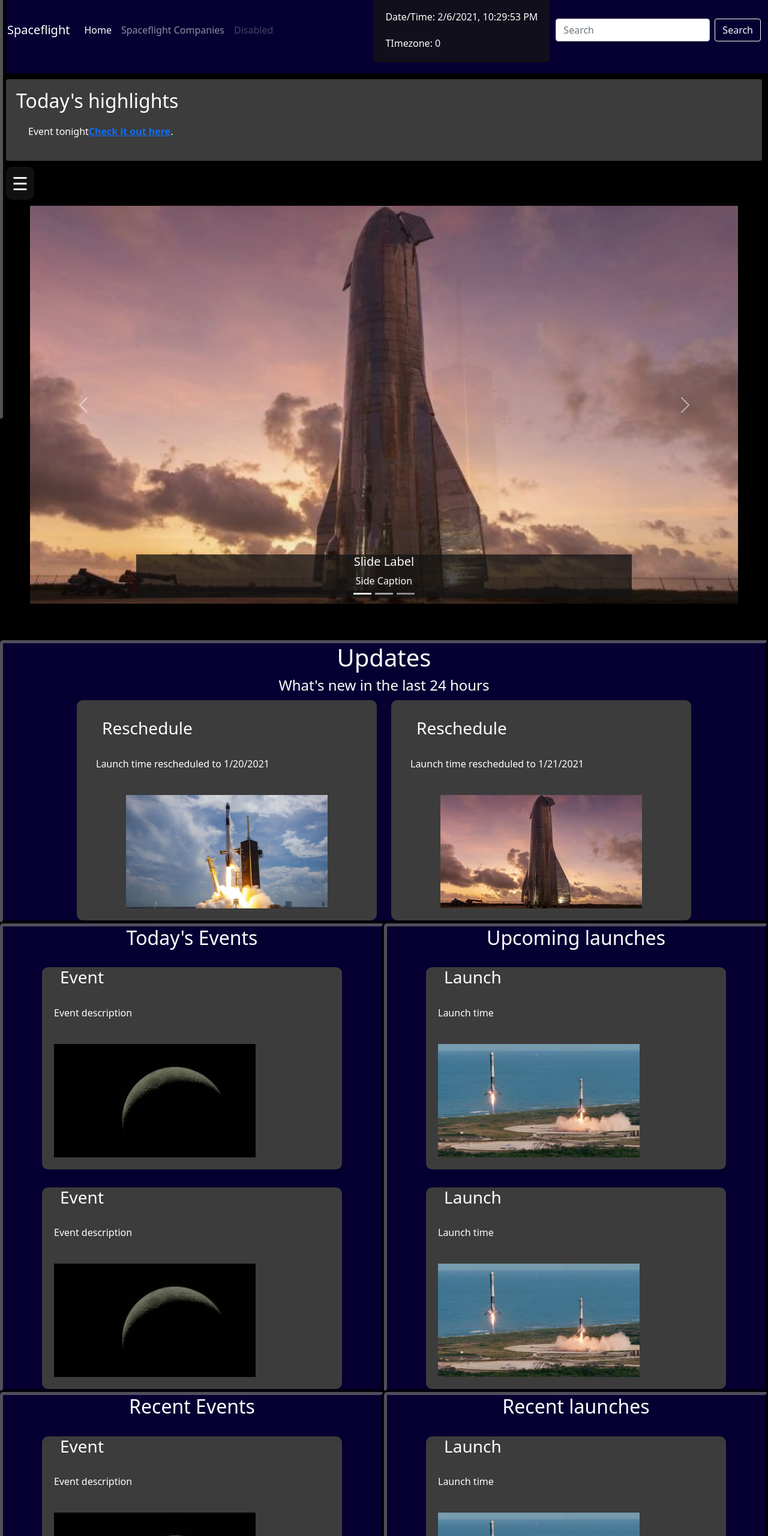
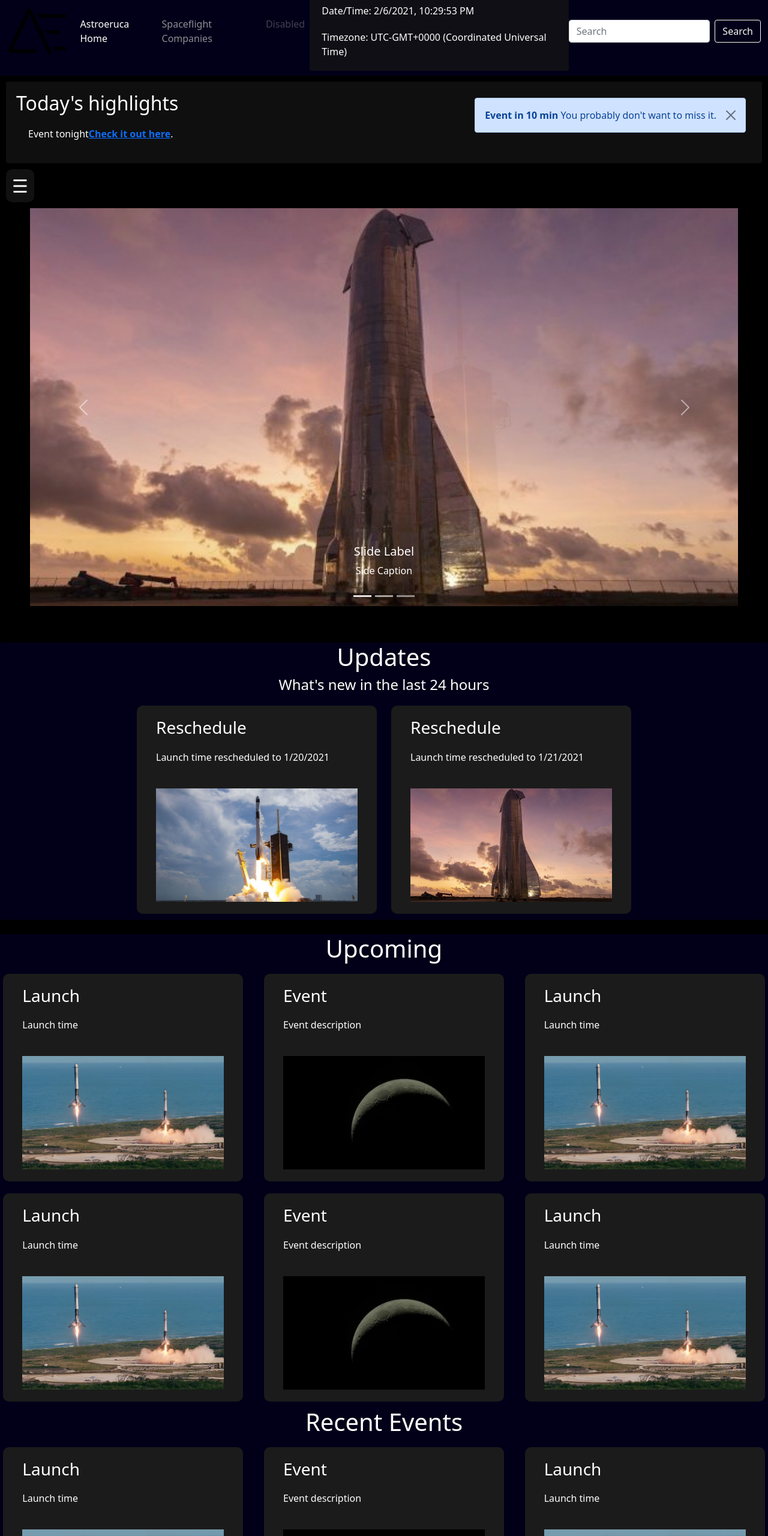
Before and after one commit to Astroeruca/Astroeruca.github.io, a plain HTML site: page index.html in a window 1280 px wide. Shown: the part 100-2660 px from the top of the page at 60% size. Drawn offline with nearby package versions, Linux system fonts and the light colour scheme.

Commit message:
Content update
Changed folder directories.
Fixed bug in timezone.
Added logo.
Css changes.

```diff
--- a/index.html
+++ b/index.html
@@ -5,12 +5,16 @@
 
     <head>
         <title>
-            Spaceflight
+            Astroeruca|Spaceflight Calender
         </title>
         <link href="https://cdn.jsdelivr.net/npm/bootstrap@5.0.0-beta1/dist/css/bootstrap.min.css" rel="stylesheet" >
-        <link rel="stylesheet" href="styles/style.css" >
-        <link rel="stylesheet" href="sidebar/sidebar.css">
-        <link rel="stylesheet" href="calendar/calendar.css">
+        <link rel="stylesheet" href="styles/style.css">
+        <link rel="stylesheet" href="styles/sections.css">
+        <link rel="stylesheet" href="styles/index.css.css">
+        <link rel="stylesheet" href="js-sections/sidebar/sidebar.css">
+        <link rel="stylesheet" href="js-sections/calendar/calendar.css">
+        <link rel="stylesheet" href="js-sections/time/time.css">
+
         <meta charset="UTF-8" />
         <meta name="viewport" content="width=device-width, initial-scale=1.0" />
 
@@ -29,7 +33,7 @@
             <div class="container-fluid">
 
 
-              <a class="navbar-brand" href="index.html">Spaceflight</a>
+              <a class="navbar-brand" href="index.html"><img class="logo" src="logo.png"></a>
 
 
               <button class="navbar-toggler" type="button" data-bs-toggle="collapse" data-bs-target="#navbarSupportedContent" aria-controls="navbarSupportedContent" aria-expanded="false" aria-label="Toggle navigation">
@@ -40,7 +44,7 @@
                   <li class="nav-item">
 
 
-                    <a class="nav-link active" aria-current="page" href="index.html">Home</a>
+                    <a class="nav-link active" aria-current="page" href="index.html">Astroeruca Home</a>
 
 
                   </li>
@@ -60,7 +64,7 @@
                 </ul>
                 <div class="time">
                   <p class="post-text">Date/Time: <span id="time"></span></p>
-                  <p class="post-text">TImezone: <span id="zone"></span> </p>
+                  <p class="post-text">Timezone: UTC-<span id="zonenumber"></span> </p>
 
 
                 </div>
@@ -71,6 +75,10 @@
               </div>
             </div>
           </nav>
+
+          <div class="title">
+
+          </div>
 
 
           <div class="alert tertiary" role="alert" >
@@ -172,12 +180,25 @@
           </div>
         </div>
       </div>
-      <div class="container-fluid">
+
+      <br>
+
+      <div class=" secondary container-fluid">
         <div class="row">
-          <div class="secondary section col-6 edge left">
+          <div class="section edge left">
             <div class="section-body">
-              <h2 class="center-text">Today's Events</h2>
-              <div class="post">
+              <h1 class="center-text">Upcoming</h1>
+              <div class="row">
+                <div class="post col-4">
+
+                  <h3 class="post-header">
+                    Launch
+                  </h3>
+                  <p class="post-text">Launch time</p>
+                  <img class="post-image" src="images/heavy.jpg" alt="Falcon 9">
+
+                </div>
+                <div class="post col-4">
 
                   <h3 class="post-header">
                     Event
@@ -186,7 +207,27 @@
                   <img class="post-image" src="images/moon.jpg" alt="Falcon 9">
 
                 </div>
-              <div class="post">
+                <div class="post col-4">
+
+                  <h3 class="post-header">
+                    Launch
+                  </h3>
+                  <p class="post-text">Launch time</p>
+                  <img class="post-image" src="images/heavy.jpg" alt="Falcon 9">
+
+                </div>
+              </div>
+              <div class="row">
+                <div class="post col-4">
+
+                  <h3 class="post-header">
+                    Launch
+                  </h3>
+                  <p class="post-text">Launch time</p>
+                  <img class="post-image" src="images/heavy.jpg" alt="Falcon 9">
+
+                </div>
+                <div class="post col-4">
 
                   <h3 class="post-header">
                     Event
@@ -195,10 +236,20 @@
                   <img class="post-image" src="images/moon.jpg" alt="Falcon 9">
 
                 </div>
+                <div class="post col-4">
+
+                  <h3 class="post-header">
+                    Launch
+                  </h3>
+                  <p class="post-text">Launch time</p>
+                  <img class="post-image" src="images/heavy.jpg" alt="Falcon 9">
 
                 </div>
               </div>
-          <div class="secondary section col-6 edge right">
+
+            </div>
+          </div>
+          <!-- <div class="secondary section col-6 edge right">
             <div class="section-body">
               <h2 class="center-text">Upcoming launches</h2>
               <div class="post">
@@ -221,17 +272,27 @@
               </div>
 
             </div>
-          </div>
+          </div> -->
         </div>
       </div>
 
 
-      <div class="container-fluid">
+      <div class=" secondary container-fluid">
         <div class="row">
-          <div class="secondary section col-6 edge left">
+          <div class="section edge left">
             <div class="section-body">
-              <h2 class="center-text">Recent Events</h2>
-              <div class="post">
+              <h1 class="center-text">Recent Events</h1>
+              <div class="row">
+                <div class="post col-4">
+
+                  <h3 class="post-header">
+                    Launch
+                  </h3>
+                  <p class="post-text">Launch time</p>
+                  <img class="post-image" src="images/heavy.jpg" alt="Falcon 9">
+
+                </div>
+                <div class="post col-4">
 
                   <h3 class="post-header">
                     Event
@@ -240,7 +301,27 @@
                   <img class="post-image" src="images/moon.jpg" alt="Falcon 9">
 
                 </div>
-              <div class="post">
+                <div class="post col-4">
+
+                  <h3 class="post-header">
+                    Launch
+                  </h3>
+                  <p class="post-text">Launch time</p>
+                  <img class="post-image" src="images/heavy.jpg" alt="Falcon 9">
+
+                </div>
+              </div>
+              <div class="row">
+                <div class="post col-4">
+
+                  <h3 class="post-header">
+                    Launch
+                  </h3>
+                  <p class="post-text">Launch time</p>
+                  <img class="post-image" src="images/heavy.jpg" alt="Falcon 9">
+
+                </div>
+                <div class="post col-4">
 
                   <h3 class="post-header">
                     Event
@@ -249,10 +330,19 @@
                   <img class="post-image" src="images/moon.jpg" alt="Falcon 9">
 
                 </div>
+                <div class="post col-4">
+
+                  <h3 class="post-header">
+                    Launch
+                  </h3>
+                  <p class="post-text">Launch time</p>
+                  <img class="post-image" src="images/heavy.jpg" alt="Falcon 9">
 
                 </div>
               </div>
-          <div class="secondary section col-6 edge right">
+            </div>
+          </div>
+          <!-- <div class="secondary section col-6 edge right">
             <div class="section-body">
               <h2 class="center-text">Recent launches</h2>
               <div class="post">
@@ -275,7 +365,7 @@
               </div>
 
             </div>
-          </div>
+          </div> -->
         </div>
       </div>
 
@@ -315,9 +405,9 @@
 
 
 
-      <script src="sidebar/sidebar.js"></script>
-      <script src="time/time.js"></script>
-      <script src="calendar/calendar.js"></script>
+      <script src="js-sections/sidebar/sidebar.js"></script>
+      <script src="js-sections/time/time.js"></script>
+      <script src="js-sections/calendar/calendar.js"></script>
     </body>
 
 
--- /dev/null
+++ b/js-sections/time/time.css
@@ -0,0 +1,5 @@
+.time {
+    background-color: #151515c1;
+    border-radius: 2px;
+
+}
--- a/time/time.js
+++ b/js-sections/time/time.js
@@ -27,6 +27,6 @@ var interval = setInterval(timer ,1000);
     function timer() {
     var time = new Date();
     document.getElementById("time").innerHTML = time.toLocaleString();
-    document.getElementById("zone").innerHTML = time.getTimezoneOffset() / 60;
+    document.getElementById("zonenumber").innerHTML = time.toString().match(/([A-Z]+[\+-][0-9]+.*)/)[1];
 
 }
--- /dev/null
+++ b/styles/index.css
@@ -0,0 +1,17 @@
+.fix {
+    position: fixed;
+    z-index: 20;
+    left:900px;
+    top:0px;
+}
+
+.carousel-caption {
+    background-color: #151515c1;
+    margin-left: 0px;
+    margin-right: 0px;
+    padding: 0px;
+}
+
+.nav-link {
+    margin: 10px;
+}
--- /dev/null
+++ b/styles/sections.css
@@ -0,0 +1,34 @@
+.section {
+    border-radius: 5px;
+    display: block;
+    border-color: #151515c1;
+
+}
+
+.post {
+    background-color: #1b1b1b;
+    width: 400px;
+    height: auto;
+    border-radius: 10px;
+    margin-left: auto;
+    margin-right: auto;
+    margin-top: 10px;
+    margin-bottom: 10px;
+}
+
+.post-header {
+    margin: 20px;
+    text-align: left;
+}
+
+
+.post-text {
+    margin: 20px;
+    text-align: left;
+}
+
+.post-image {
+    width: 336px;
+    height: 189px;
+    margin: 20px;
+}
--- a/styles/style.css
+++ b/styles/style.css
@@ -1,24 +1,3 @@
-.primary {
-    background-color: #000000ff;
-}
-
-.secondary {
-    background-color: #060032;
-}
-
-.tertiary {
-    background-color: #3c3c3c;
-}
-
-body {
-    color: white;
-    background-color: black;
-}
-
-.alert {
-    margin: 10px;
-}
-
 img {
     margin: 10px;
     margin-left: auto;
@@ -55,63 +34,32 @@ img {
     margin-right: 50px;
 }
 
-.carousel-caption {
-    background-color: #151515c1;
-    margin-left: 0px;
-    margin-right: 0px;
-    padding: 0px;
+.primary {
+    background-color: #000000ff;
 }
 
-
-
-
-.post {
-    background-color: #3c3c3c;
-    width: 500px;
-    height: auto;
-    border-radius: 10px;
-    margin-left: auto;
-    margin-right: auto;
+.secondary {
+    background-color: #040022bb;
 }
 
-
-.post-header {
-    margin: 30px;
-    text-align: left;
+.tertiary {
+    background-color: #151515c1;
 }
 
-
-.post-text {
-    margin: 20px;
-    text-align: left;
+body {
+    color: white;
+    background-color: black;
 }
 
-.post-image {
-    width: 336px;
-    height: 189px;
-    margin: 20px;
-}
-
-
-.section {
-    border-radius: 5px;
-    display: block;
-    border-width: 5px;
-    border-style: outset;
-    border-color: #151515c1;
-
-}
-
-
-.time {
-    background-color: #151515c1;
-    border-radius: 5px;
+.alert {
     margin: 10px;
 }
 
-.fix {
-    position: fixed;
-    z-index: 20;
-    left:900px;
-    top:0px;
+.none {
+    width: 0%;
 }
+
+.logo {
+    width: 97.5px;
+    height: 78.5px;
+}
```
Also changed, not shown: js-sections/calendar/calendar.css (renamed from calendar/calendar.css), js-sections/calendar/calendar.js (renamed from calendar/calendar.js), js-sections/sidebar/sidebar.css (renamed from sidebar/sidebar.css), js-sections/sidebar/sidebar.js (renamed from sidebar/sidebar.js), js-sections/title/title.css (added), js-sections/title/title.js (added), logo.png (added). Lines whose indentation alone changed are shown as unchanged.
